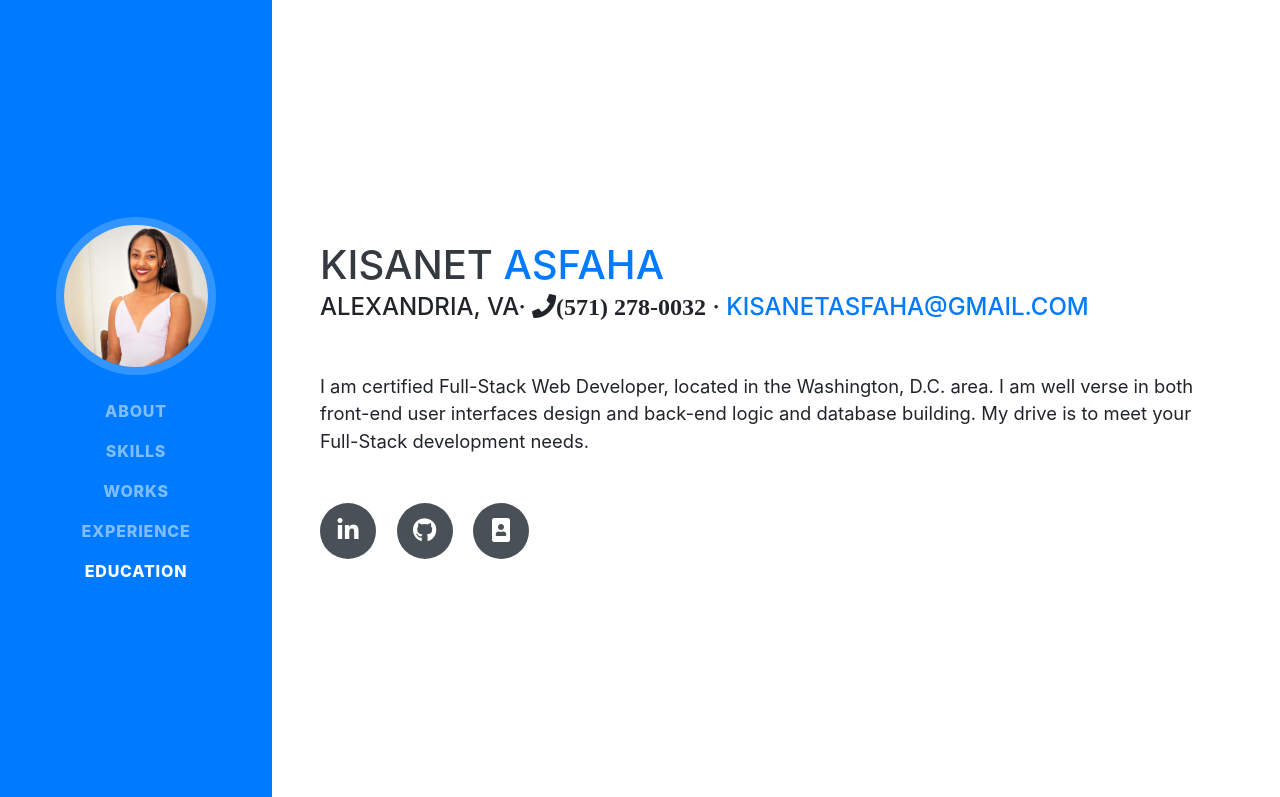
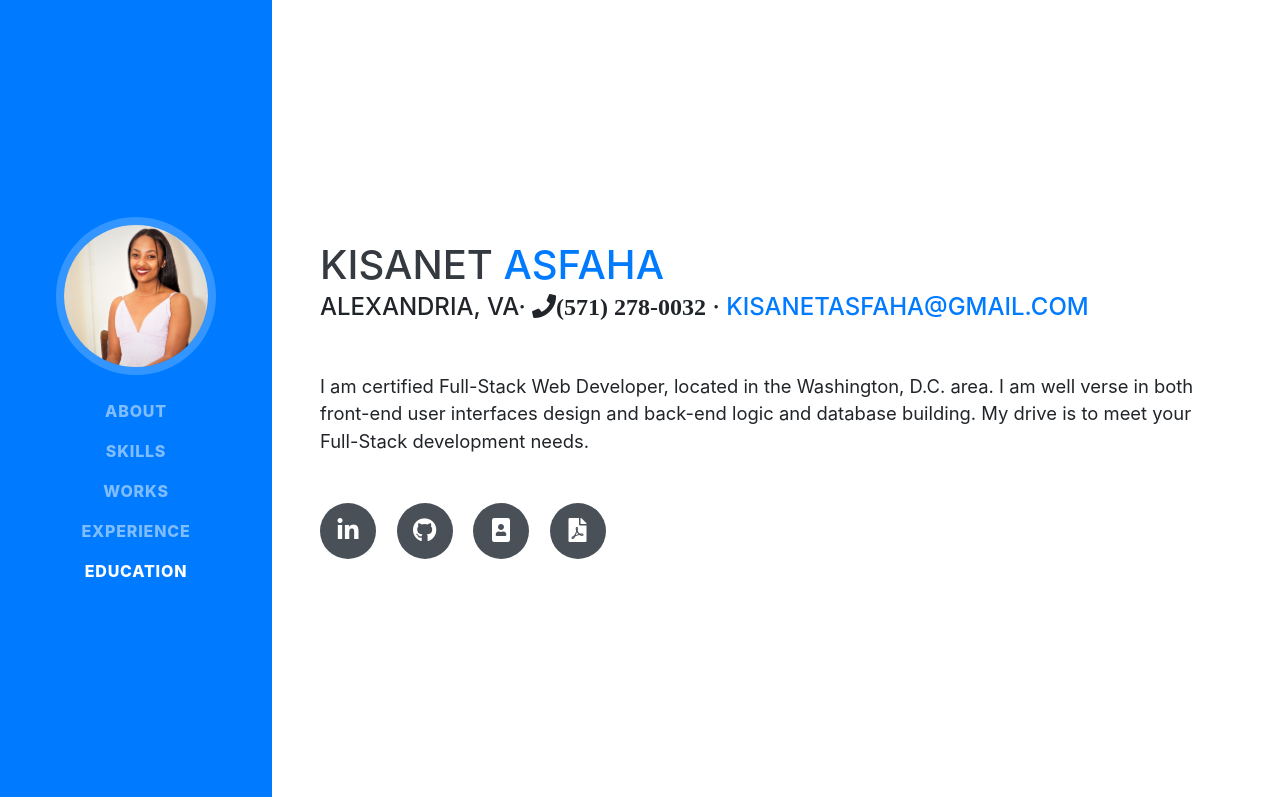
Before and after one commit to KisanetA/portfolio, a website with bundled scripts: page index.html in a window 1280 px wide. Shown: the top 797 px of the page. Built offline with nearby package versions, Linux system fonts and the light colour scheme; a web font is replaced by a local one.

Commit message:
pdf file

```diff
--- a/index.html
+++ b/index.html
@@ -82,6 +82,9 @@
           </a>
           <a href="https://kisaneta.github.io/portfolio/">
             <i class="fas fa-portrait"></i>
+          </a>
+          <a href="./img/Kisanet Asfaha Resume.pdf">
+            <i class="fas fa-file-pdf"></i>
           </a>
         </div>
       </div>
```
Also changed, not shown: 1 other file.
